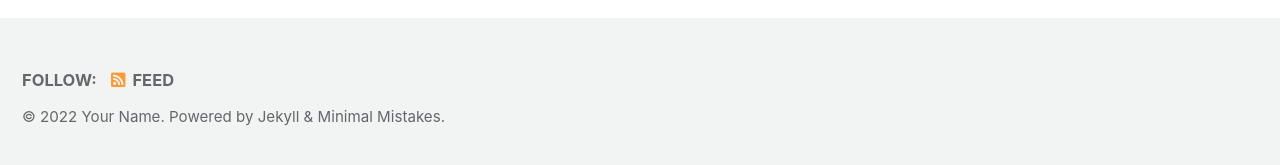
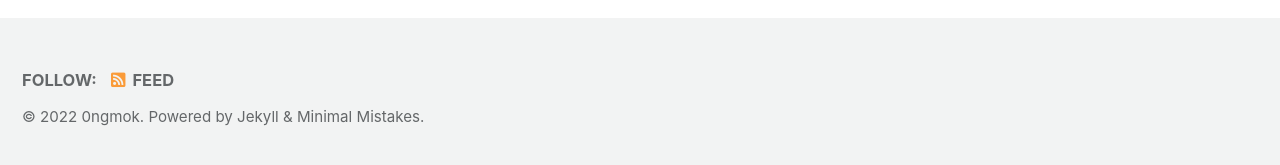
Before and after one commit to 0ngmok/0ngmok.github.io, a Jekyll site: the page built from index.html, in a window 1280 px wide. Shown: the part 727-892 px from the top of the page. Built offline with Jekyll 4.4.1, drawn with Linux system fonts in a browser that asks for light colours; cached includes are drawn as plain includes; the list of posts is cut into pages by our own code.

Commit message:
name changed

```diff
--- a/_config.yml
+++ b/_config.yml
@@ -19,10 +19,10 @@ locale                   : "en-US"
 title                    : "Site Title"
 title_separator          : "-"
 subtitle                 : # site tagline that appears below site title in masthead
-name                     : "Your Name"
-description              : "An amazing website."
-url                      : # the base hostname & protocol for your site e.g. "https://mmistakes.github.io"
-baseurl                  : # the subpath of your site, e.g. "/blog"
+name                     : "0ngmok"
+description              : "Everything for AI"
+url                      : "https://0ngmok.github.io"
+baseurl                  : ""
 repository               : # GitHub username/repo-name e.g. "mmistakes/minimal-mistakes"
 teaser                   : # path of fallback teaser image, e.g. "/assets/images/500x300.png"
 logo                     : # path of logo image to display in the masthead, e.g. "/assets/images/88x88.png"
```
Also changed, not shown: Gemfile.lock (added).
